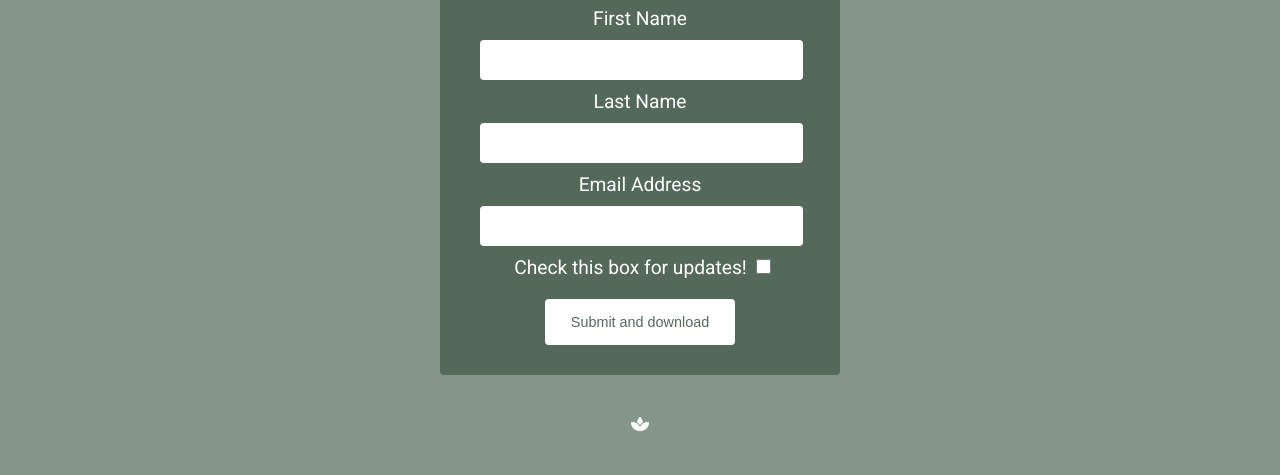
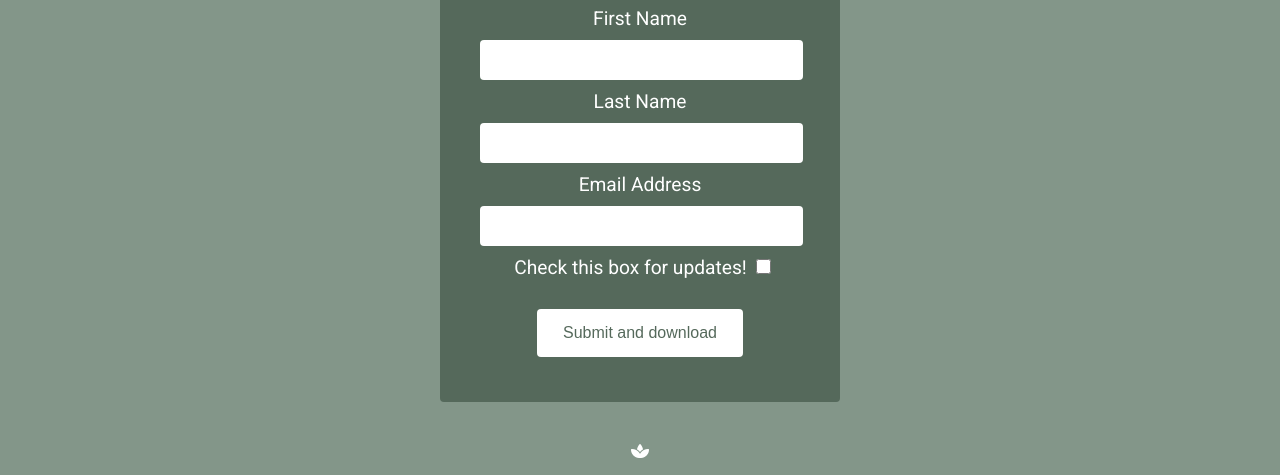
Before and after one commit to maevecrossan/peaceful-path, a plain HTML site: page signup.html in a window 1280 px wide. Shown: the part 691-1166 px from the top of the page. Drawn offline with nearby package versions, Linux system fonts and the light colour scheme.

Commit message:
Add margin around submit box

```diff
--- a/assets/css/style.css
+++ b/assets/css/style.css
@@ -224,6 +224,7 @@ header a {
     font-size: 130%;
 }
 
+
 #signup-form p {
     border-bottom: 2px solid rgb(255, 255, 255);
     text-align: center;
@@ -231,11 +232,11 @@ header a {
 }
 
 #form-button {
-    margin-top: 20px;
+    margin: 30px 0px 15px 0px;
     padding: 15px 26px;
     background-color: rgb(255, 255, 255);
     color: rgb(85, 105, 91);
-    font-size: 90%;
+    font-size: 100%;
     text-align: center;
     border-style: none;
 }
@@ -243,6 +244,7 @@ header a {
 #updates {
     height: 15px;
     width: 15px;
+    padding: 20px;
 }
 
 /* Form Feedback Page */
```
